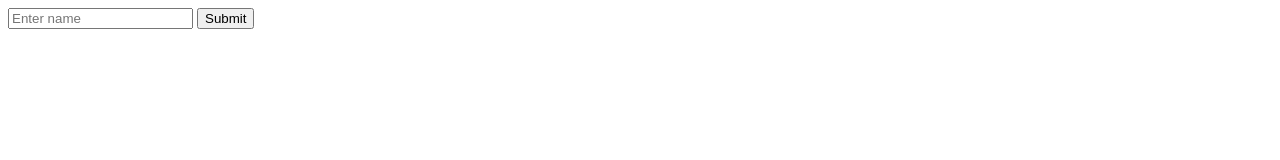
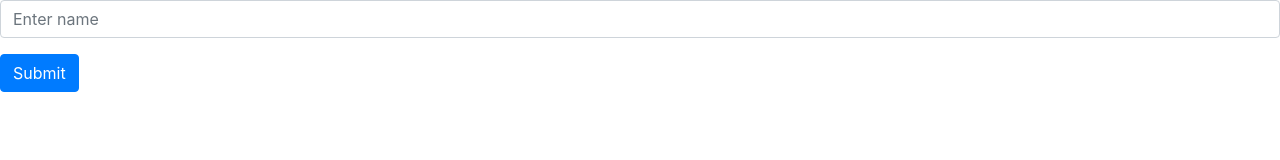
Before and after one commit to Kamba56/Breakable-Toy, a plain HTML site: page index.html in a window 1280 px wide. Drawn offline with nearby package versions, Linux system fonts and the light colour scheme.

Commit message:
Add bootstrap

```diff
--- a/index.html
+++ b/index.html
@@ -4,14 +4,19 @@
   <meta charset="UTF-8">
   <meta http-equiv="X-UA-Compatible" content="IE=edge">
   <meta name="viewport" content="width=device-width, initial-scale=1.0">
+  <link rel="stylesheet" href="https://cdn.jsdelivr.net/npm/bootstrap@4.0.0/dist/css/bootstrap.min.css" integrity="sha384-Gn5384xqQ1aoWXA+058RXPxPg6fy4IWvTNh0E263XmFcJlSAwiGgFAW/dAiS6JXm" crossorigin="anonymous">
   <link rel="stylesheet" href="./style.css">
   <title>IP</title>
 </head>
 <body>
   <form action="#" id="ip-form">
-    <input type="text" name="name" placeholder="Enter name" required>
-    <input type="text" name="ipAddress" id="ip">
-    <input type="submit">
+    <div class="form-group">
+      <input type="text" name="name" placeholder="Enter name" required class="form-control">
+    </div>
+    <div class="form-group">
+      <input type="text" name="ipAddress" id="ip" class="form-control">
+    </div>
+    <input type="submit" class="btn btn-primary">
   </form>
 
   <script src="./index.js"></script>
```
